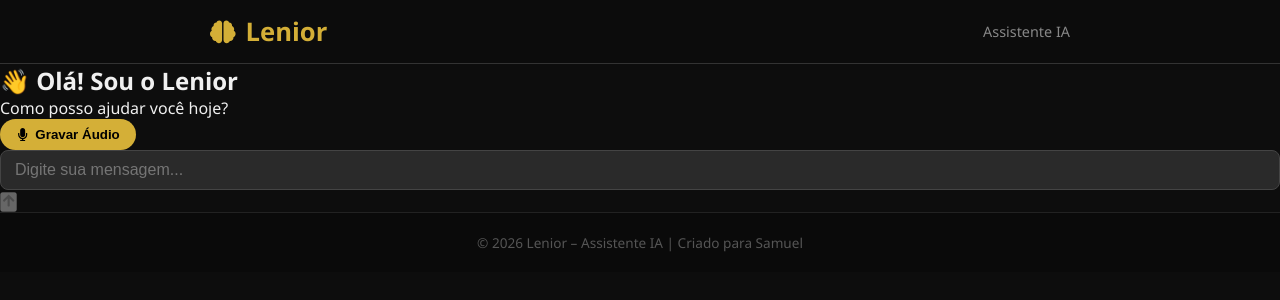
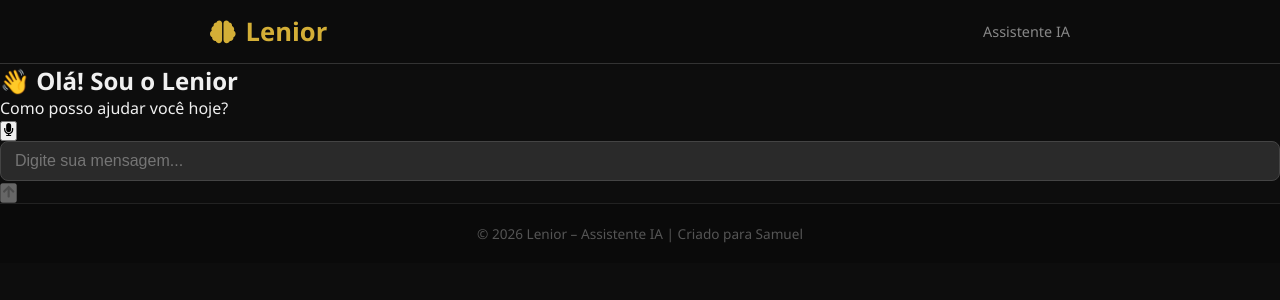
Before and after one commit to samueldesignerpromax-prog/Lenior-Chat, a React (Vite) app: page / in a window 1280 px wide. Shown: the top 300 px of the page. Built offline with nearby package versions, Linux system fonts and the light colour scheme.

Commit message:
Refactor AudioRecorder component for improved clarity

```diff
--- a/src/components/AudioRecorder.jsx
+++ b/src/components/AudioRecorder.jsx
@@ -1,102 +1,57 @@
 import React, { useState, useRef } from 'react';
-import { FaMicrophone, FaStop, FaUpload } from 'react-icons/fa';
+import { FaMicrophone, FaStop } from 'react-icons/fa';
 import toast from 'react-hot-toast';
 
-export default function AudioRecorder({ onAudioSend, disabled }) {
+const AudioRecorder = ({ onSend, disabled }) => {
   const [recording, setRecording] = useState(false);
-  const [audioURL, setAudioURL] = useState(null);
-  const [loading, setLoading] = useState(false);
-  const mediaRecorderRef = useRef(null);
-  const chunksRef = useRef([]);
+  const [permission, setPermission] = useState(false);
+  const mediaRecorder = useRef(null);
+  const chunks = useRef([]);
 
   const startRecording = async () => {
     try {
       const stream = await navigator.mediaDevices.getUserMedia({ audio: true });
-      const mediaRecorder = new MediaRecorder(stream);
-      mediaRecorderRef.current = mediaRecorder;
-      chunksRef.current = [];
+      setPermission(true);
+      mediaRecorder.current = new MediaRecorder(stream);
+      chunks.current = [];
 
-      mediaRecorder.ondataavailable = (e) => {
-        if (e.data.size > 0) chunksRef.current.push(e.data);
+      mediaRecorder.current.ondataavailable = (e) => {
+        if (e.data.size > 0) chunks.current.push(e.data);
       };
 
-      mediaRecorder.onstop = () => {
-        const blob = new Blob(chunksRef.current, { type: 'audio/webm' });
-        const url = URL.createObjectURL(blob);
-        setAudioURL(url);
-        stream.getTracks().forEach(track => track.stop());
+      mediaRecorder.current.onstop = () => {
+        const blob = new Blob(chunks.current, { type: 'audio/webm' });
+        onSend(blob);
+        chunks.current = [];
       };
 
-      mediaRecorder.start();
+      mediaRecorder.current.start();
       setRecording(true);
-      toast.success('🎤 Gravando...');
-    } catch (err) {
-      toast.error('Permissão de microfone negada');
+      toast.success('Gravando...');
+    } catch (error) {
+      console.error(error);
+      toast.error('Permissão do microfone negada.');
     }
   };
 
   const stopRecording = () => {
-    if (mediaRecorderRef.current && recording) {
-      mediaRecorderRef.current.stop();
+    if (mediaRecorder.current && recording) {
+      mediaRecorder.current.stop();
       setRecording(false);
-    }
-  };
-
-  const sendAudio = async () => {
-    if (!audioURL) return;
-    setLoading(true);
-    try {
-      const blob = await fetch(audioURL).then(r => r.blob());
-      const formData = new FormData();
-      formData.append('audio', blob, 'recording.webm');
-      await onAudioSend(formData);
-      setAudioURL(null);
-    } catch (err) {
-      toast.error('Erro ao enviar áudio');
-    } finally {
-      setLoading(false);
+      mediaRecorder.current.stream.getTracks().forEach((track) => track.stop());
     }
   };
 
   return (
-    <div style={{ display: 'flex', alignItems: 'center', gap: '8px', flexWrap: 'wrap' }}>
-      {!recording && !audioURL && (
-        <button
-          className="btn-primary"
-          onClick={startRecording}
-          disabled={disabled || loading}
-          style={{ padding: '8px 16px', display: 'flex', alignItems: 'center', gap: '6px' }}
-        >
-          <FaMicrophone /> Gravar Áudio
-        </button>
-      )}
-      {recording && (
-        <button
-          onClick={stopRecording}
-          style={{ padding: '8px 16px', background: '#e74c3c', color: '#fff', border: 'none', borderRadius: '30px', display: 'flex', alignItems: 'center', gap: '6px' }}
-        >
-          <FaStop /> Parar
-        </button>
-      )}
-      {audioURL && !recording && (
-        <>
-          <audio controls src={audioURL} style={{ height: '40px', maxWidth: '200px' }} />
-          <button
-            className="btn-primary"
-            onClick={sendAudio}
-            disabled={disabled || loading}
-            style={{ padding: '8px 16px', display: 'flex', alignItems: 'center', gap: '6px' }}
-          >
-            <FaUpload /> Enviar Áudio
-          </button>
-          <button
-            onClick={() => setAudioURL(null)}
-            style={{ padding: '8px 16px', background: 'transparent', border: '1px solid #888', color: '#888', borderRadius: '30px' }}
-          >
-            Cancelar
-          </button>
-        </>
-      )}
-    </div>
+    <button
+      onClick={recording ? stopRecording : startRecording}
+      disabled={disabled}
+      className={`audio-btn ${recording ? 'recording' : ''}`}
+      title={recording ? 'Parar gravação' : 'Gravar áudio'}
+    >
+      {recording ? <FaStop /> : <FaMicrophone />}
+    </button>
   );
-}
+};
+
+export default AudioRecorder;
```
